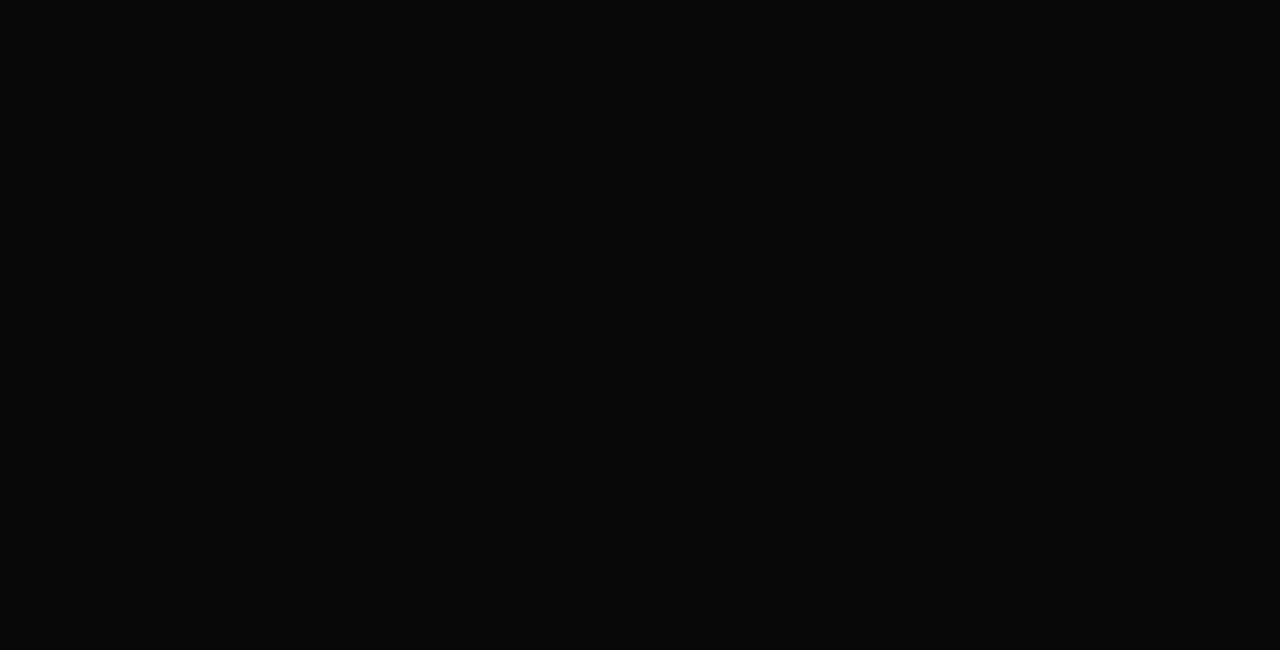
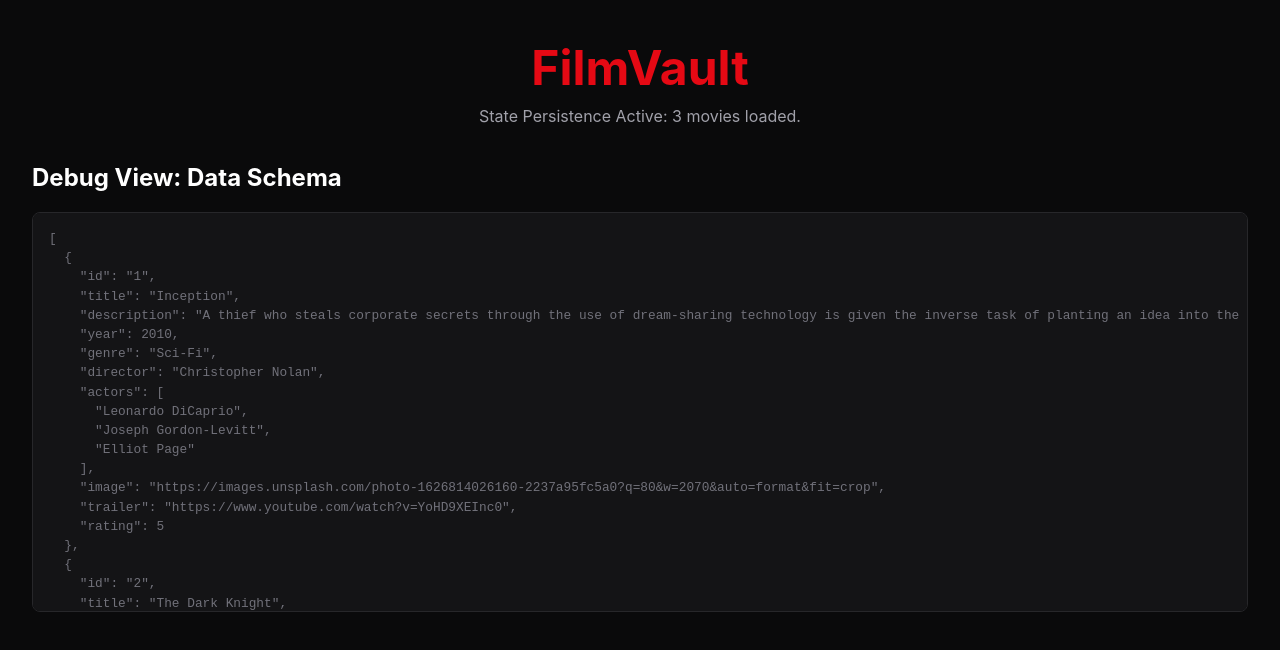
Before and after one commit to Mounir-Ghafir/filmvault, a React (Vite) app: page / in a window 1280 px wide. Shown: the top 650 px of the page. Built offline with nearby package versions, Linux system fonts and the light colour scheme.

Commit message:
State Management & Persistence

```diff
--- a/src/App.jsx
+++ b/src/App.jsx
@@ -1,4 +1,52 @@
+import { useState, useEffect } from 'react';
+import { INITIAL_MOVIES } from './constants/initialData';
+
 function App() {
+
+  const [movies, setMovies] = useState(() => {
+    const savedMovies = localStorage.getItem('filmvault_movies');
+    if (savedMovies) {
+      try {
+        return JSON.parse(savedMovies);
+      } catch (error) {
+        console.error("Failed to parse movies from localStorage", error);
+        return INITIAL_MOVIES;
+      }
+    }
+    return INITIAL_MOVIES;
+  });
+
+  useEffect(() => {
+    localStorage.setItem('filmvault_movies', JSON.stringify(movies));
+  }, [movies]);
+
+  return (
+    <div className="app">
+
+      <header style={{ padding: '2rem', textAlign: 'center' }}>
+        <h1 style={{ color: 'var(--accent)', fontSize: '3rem' }}>FilmVault</h1>
+        <p style={{ color: 'var(--text-secondary)' }}>
+          State Persistence Active: {movies.length} movies loaded.
+        </p>
+      </header>
+
+      <main style={{ padding: '0 2rem' }}>
+        <h2 style={{ marginBottom: '1rem' }}>Debug View: Data Schema</h2>
+        <div style={{
+          background: 'var(--bg-secondary)',
+          padding: '1rem',
+          borderRadius: '8px',
+          border: '1px solid var(--border)',
+          maxHeight: '400px',
+          overflow: 'auto'
+        }}>
+          <pre style={{ fontSize: '0.8rem', color: 'var(--text-muted)' }}>
+            {JSON.stringify(movies, null, 2)}
+          </pre>
+        </div>
+      </main>
+    </div>
+  );
 }
 
-export default App
+export default App;
```
